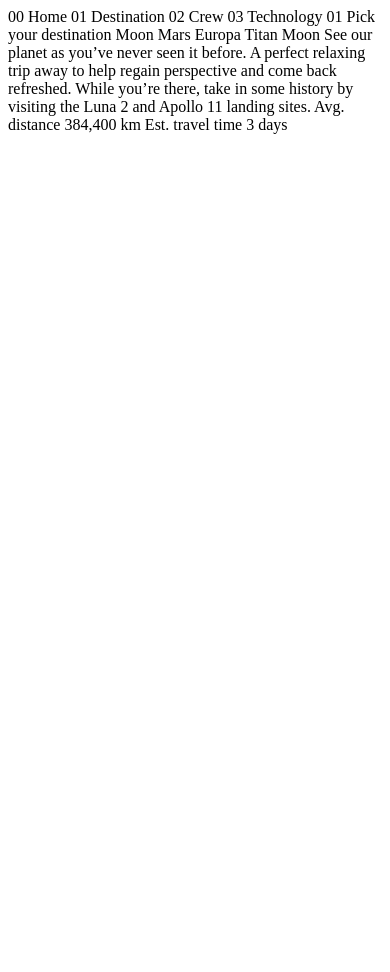
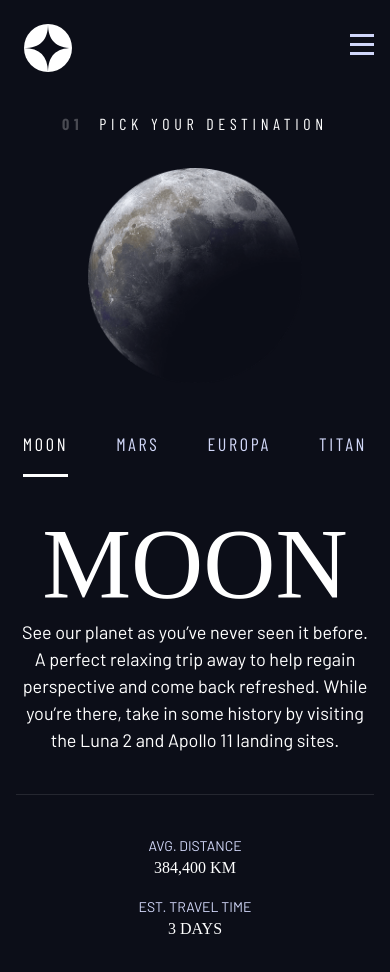
Before and after one commit to Orion-eng/space-tourism-responsive-website, a plain HTML site: page html/destination-pages/destination-moon.html in a window 390 px wide. Before the commit the page ends 844 px from the top, so only its background shows below. Drawn offline with nearby package versions, Linux system fonts and the light colour scheme; a web font is replaced by a local one.

Commit message:
destination page mobile layout completed

```diff
--- a/css/style.css
+++ b/css/style.css
@@ -12,7 +12,7 @@
     --fs-800: 6.25rem;
     --fs-700: 3.5rem;
     --fs-600: 2rem;
-    --fs-500: 1.75rem;
+    --fs-500: 1rem;
     --fs-400: 1.125rem;
     --fs-300: 1rem;
     --fs-200: 0.875rem;
@@ -29,6 +29,7 @@
         --fs-800: 5rem;
         --fs-700: 2.5rem;
         --fs-600: 1.5rem;
+        --fs-500: 1.25rem;
         --fs-400: 1rem;
     }
 }
@@ -38,6 +39,7 @@
         --fs-800: 6.25rem;
         --fs-700: 3.5rem;
         --fs-600: 2rem;
+        --fs-500: 1.75rem;
         --fs-400: 1.125rem;
 
     }
@@ -143,39 +145,6 @@ select {
     margin-inline: auto; /** sets margin on left and right */
     max-width: 80rem;
 }
-
-.grid-container {
-    text-align: center;
-    display: grid;
-    place-items: center;
-    padding: 1rem;
-}
-
-.grid-container * {
-    max-width: 50ch;
-}
-
-@media (min-width: 45em ){
-    .grid-container{
-        text-align: left;
-        column-gap: var(--container-gap, 2rem);
-        grid-template-columns: minmax(1rem, 1fr) repeat(2, minmax(0, 30rem)) minmax(1rem, 1fr);
-    }
-    .grid-container>*:first-child {
-        grid-column: 2;
-    }
-
-    .grid-container>*:last-child {
-        grid-column: 3;
-    }
-
-    .grid-container--home {
-        padding-bottom: max(6rem, 20vh);
-        align-items: end;
-
-    }
-}
-
 
 /** Screen reader only */
 .sr-only {
@@ -572,3 +541,74 @@ select {
         background-image: url(../assets/home/background-home-desktop.jpg);
     }
 }
+
+/* Layout */
+
+.grid-container {
+    text-align: center;
+    display: grid;
+    place-items: center;
+    padding: 1rem;
+    padding-bottom: 4rem;
+}
+
+.grid-container * {
+    max-width: 50ch;
+}
+
+.numbered-title {
+    grid-area: title;
+}
+
+/* Destination layout */
+
+.grid-container--destination {
+    --flow-space: 2rem;
+    grid-template-areas:
+        'title'
+        'image'
+        'tabs'
+        'content';
+}
+
+.grid-container--destination > img {
+    grid-area: image;
+    max-width: 60%;
+}
+
+.grid-container--destination > .tab-list {
+    grid-area: tabs;
+}
+
+.grid-container--destination > .destination-info {
+    grid-area: content;
+}
+
+.destination-meta {
+    flex-direction: column;
+    border-top: 1px solid hsl(var(--clr-white) / .1);
+    padding-top: 2.5rem;
+    margin-top: 2.5rem;
+}
+
+@media (min-width: 45em) {
+    .grid-container {
+        text-align: left;
+        column-gap: var(--container-gap, 2rem);
+        grid-template-columns: minmax(1rem, 1fr) repeat(2, minmax(0, 30rem)) minmax(1rem, 1fr);
+    }
+
+    .grid-container>*:first-child {
+        grid-column: 2;
+    }
+
+    .grid-container>*:last-child {
+        grid-column: 3;
+    }
+
+    .grid-container--home {
+        padding-bottom: max(6rem, 20vh);
+        align-items: end;
+
+    }
+}
--- a/html/destination-pages/destination-moon.html
+++ b/html/destination-pages/destination-moon.html
@@ -1,37 +1,94 @@
 <!DOCTYPE html>
 <html lang="en">
+
 <head>
   <meta charset="UTF-8">
   <meta name="viewport" content="width=device-width, initial-scale=1.0">
 
   <link rel="icon" type="image/png" sizes="32x32" href="./assets/favicon-32x32.png">
+  <!--* Google fonts -->
+  <link rel="preconnect" href="https://fonts.googleapis.com">
+  <link rel="preconnect" href="https://fonts.gstatic.com" crossorigin>
+  <link
+    href="https://fonts.googleapis.com/css2?family=Barlow+Condensed:wght@400;700&family=Bellefair&family=Barlow:wght@400;700&display=swap"
+    rel="stylesheet">
+  <link rel="stylesheet" href="../../css/style.css">
 
-  <title>Frontend Mentor | Space tourism website</title>
+  <title>Space tourism website</title>
+  <script src="../../scripts/index.js" defer></script>
 </head>
-<body>
 
-  00 Home
-  01 Destination
-  02 Crew
-  03 Technology
+<body class="destination">
+  <a class="skip-to-content" href="#main">Skip to content</a>
 
-  01 Pick your destination
+  <header class="primary-header flex">
+    <div>
+      <img src="../../assets/shared/logo.svg" alt="space tourism logo" class="logo">
+    </div>
 
-  Moon
-  Mars
-  Europa
-  Titan
+    <button class="mobile-nav-toggle" aria-label="primary-navigation">
+      <span class="sr-only" aria-expanded="false">Menu</span>
 
-  Moon
+    </button>
 
+    <nav>
+      <ul id="primary-navigation" data-visible="false" class="primary-navigation underline-indicators flex">
+        <li class="active"><a class="ff-sans-cond uppercase text-white letter-spacing-2"
+            href="index.html"><span>00</span>Home</a>
+        <li><a class="ff-sans-cond uppercase text-white letter-spacing-2" href="destination.html"><span
+              aria-hidden="true">01</span>Destination</a>
+        <li><a class="ff-sans-cond uppercase text-white letter-spacing-2" href="crew.html"><span
+              aria-hidden="true">02</span>Crew</a>
+        <li><a class="ff-sans-cond uppercase text-white letter-spacing-2" href="technology.html"><span
+              aria-hidden="true">03</span>Technology</a>
+      </ul>
+    </nav>
+  </header>
+
+  <main id="main" class="flow grid-container grid-container--destination">
+
+    <h1 class="numbered-title">
+      <span aria-hidden="true">01</span>
+      Pick your destination
+    </h1>
+
+    <img src="../../assets/destination/image-moon.png" alt="the moon">
+
+    <div class="tab-list underline-indicators flex">
+      <button aria-selected="true" class="uppercase text-accent letter-spacing-2 bg-dark ff-sans-cond">Moon</button>
+      <button aria-selected="false" class="uppercase text-accent letter-spacing-2 bg-dark ff-sans-cond">Mars</button>
+      <button aria-selected="false" class="uppercase text-accent letter-spacing-2 bg-dark ff-sans-cond">Europa</button>
+      <button aria-selected="false" class="uppercase text-accent letter-spacing-2 bg-dark ff-sans-cond">Titan</button>
+    </div>
+
+    <article class="destination-info">
+
+      <h2 class="fs-800 uppercase ff-serif">Moon</h2>
+
+      <p>
         See our planet as you’ve never seen it before. A perfect relaxing trip away to help
         regain perspective and come back refreshed. While you’re there, take in some history
         by visiting the Luna 2 and Apollo 11 landing sites.
+      </p>
 
-  Avg. distance
-  384,400 km
+      <div class="destination-meta flex">
+        <div>
+          <h3 class="text-accent fs-200 uppercase"> Avg. distance </h3>
+          <p class="fs-500 ff-serif uppercase"> 384,400 km </p>
+        </div>
 
-  Est. travel time
-  3 days
+        <div>
+          <h3 class="text-accent fs-200 uppercase"> Est. travel time </h3>
+          <p class="fs-500 ff-serif uppercase"> 3 days </p>
+        </div>
+      </div>
+
+    </article>
+
+
+  </main>
+<body>
+
+
 </body>
 </html>
```
Lines whose indentation alone changed are shown as unchanged.
